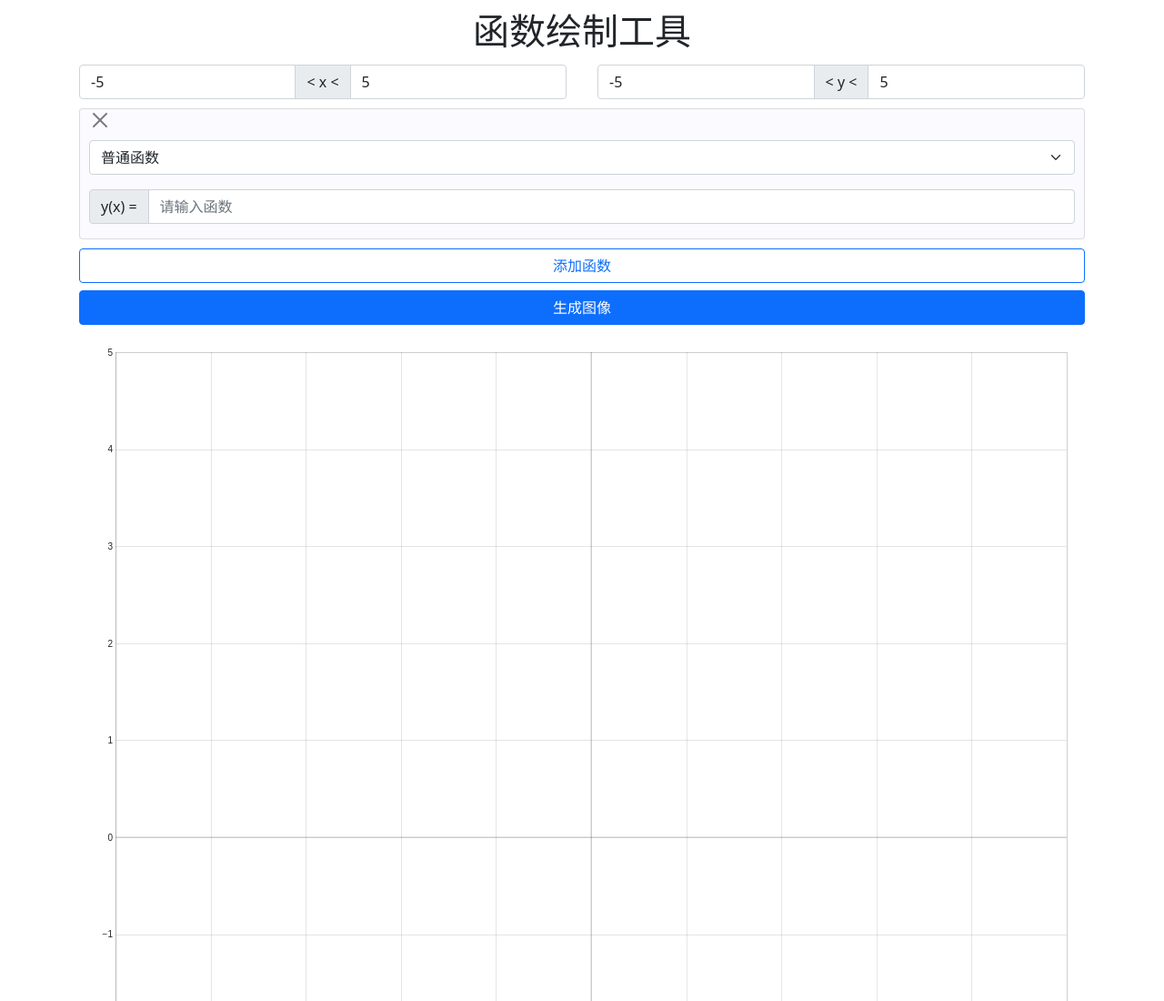
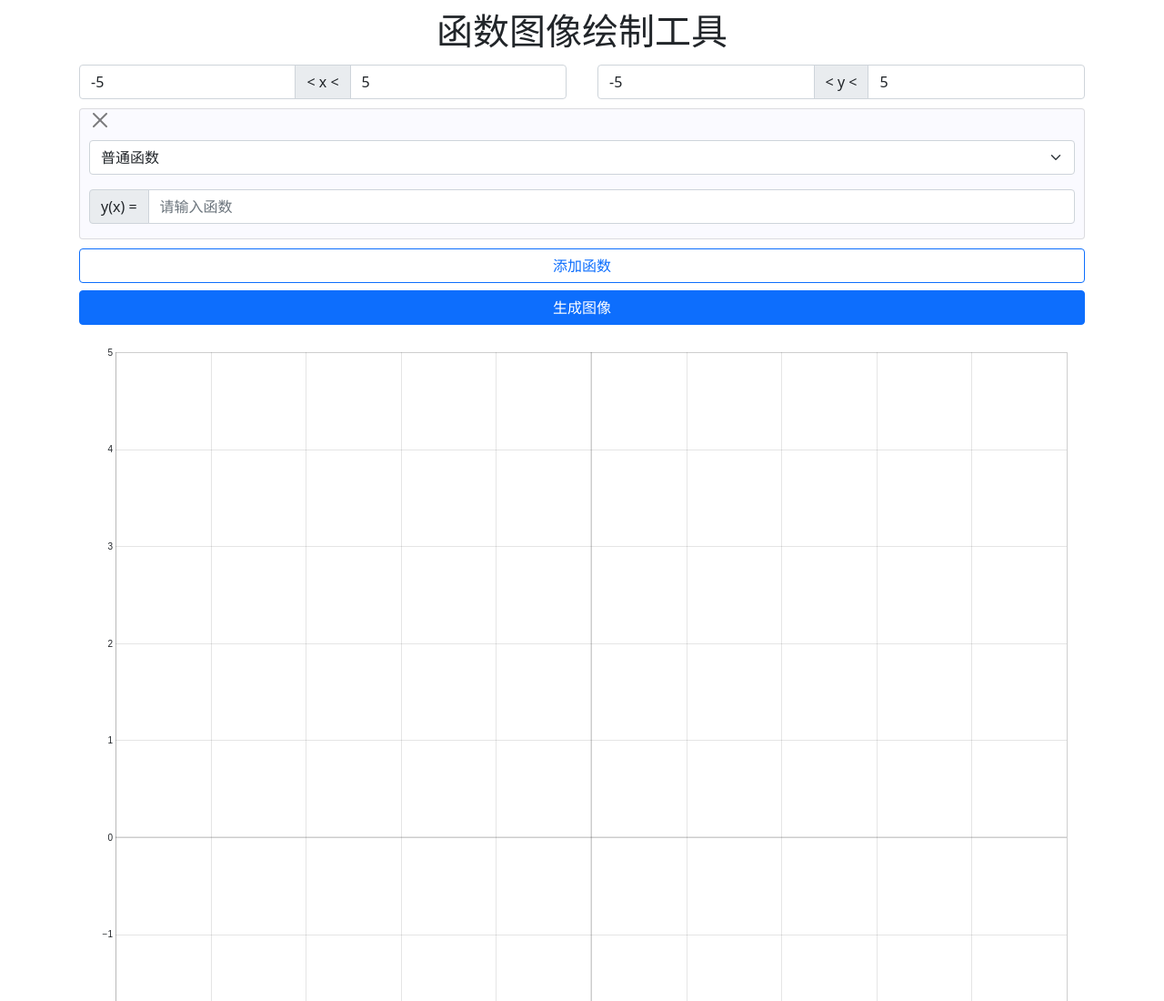
Before and after one commit to chenwenhang/MathFunctionTool, a plain HTML site: page index.html in a window 1280 px wide. Shown: the top 1100 px of the page at 91% size. Drawn offline with Linux system fonts and the light colour scheme.

Commit message:
doc: modify README

```diff
--- a/index.html
+++ b/index.html
@@ -9,7 +9,7 @@
     <meta name="theme-color" content="#000000">
     <link href="public/css/bootstrap.min.css" rel="stylesheet">
     <link href="public/css/style.css" rel="stylesheet">
-    <title>函数绘制工具</title>
+    <title>函数图像绘制工具</title>
 </head>
 
 <body>
@@ -18,7 +18,7 @@
             You need to enable JavaScript to run this app.
         </noscript>
 
-        <h1>函数绘制工具</h1>
+        <h1>函数图像绘制工具</h1>
 
         <div class="container">
             <!-- 设置x和y的范围 -->
```
Also changed, not shown: 1 other file.
